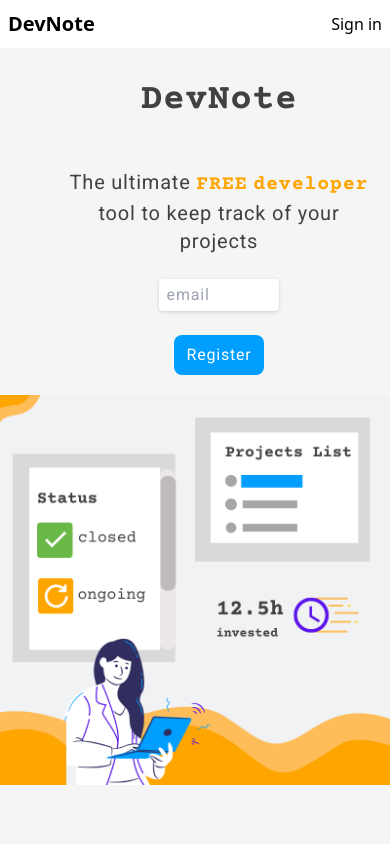
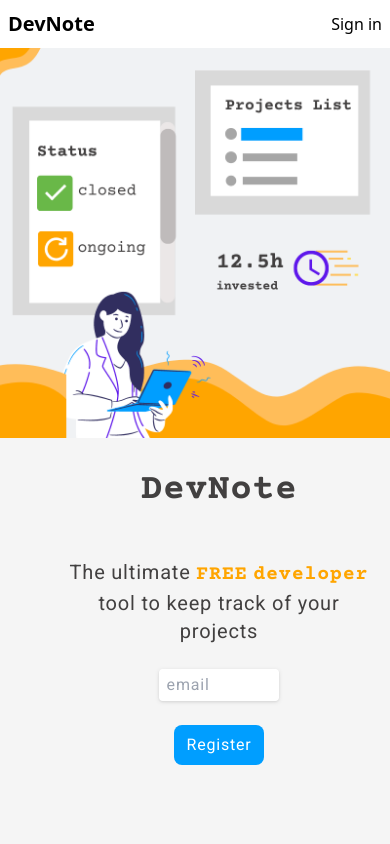
Before and after one commit to edukaki/devlist, a React (Create React App) app: page / in a window 390 px wide. Shown: the top 844 px of the page. Built offline with nearby package versions, Linux system fonts and the light colour scheme; no server answers.

Commit message:
feat(home): remove reverse column for sm screens

```diff
--- a/src/pages/Home/index.jsx
+++ b/src/pages/Home/index.jsx
@@ -11,7 +11,7 @@ import ButtonGeneric from '../../components/ButtonGeneric'
 const Home = () => {
     return (
         <main className='min-h-[100vh] scroll-smooth bg-lightGray'>
-            <section className='flex flex-col-reverse justify-around text-darkGray md:relative'>
+            <section className='flex flex-col justify-around text-darkGray md:relative'>
                 <picture className="md:relative">
                     <source media="(max-width: 767px)" srcset={heroImgMobile}/>
                     <source media="(min-width: 768px)" srcset={heroImgDesktop}/>
```
